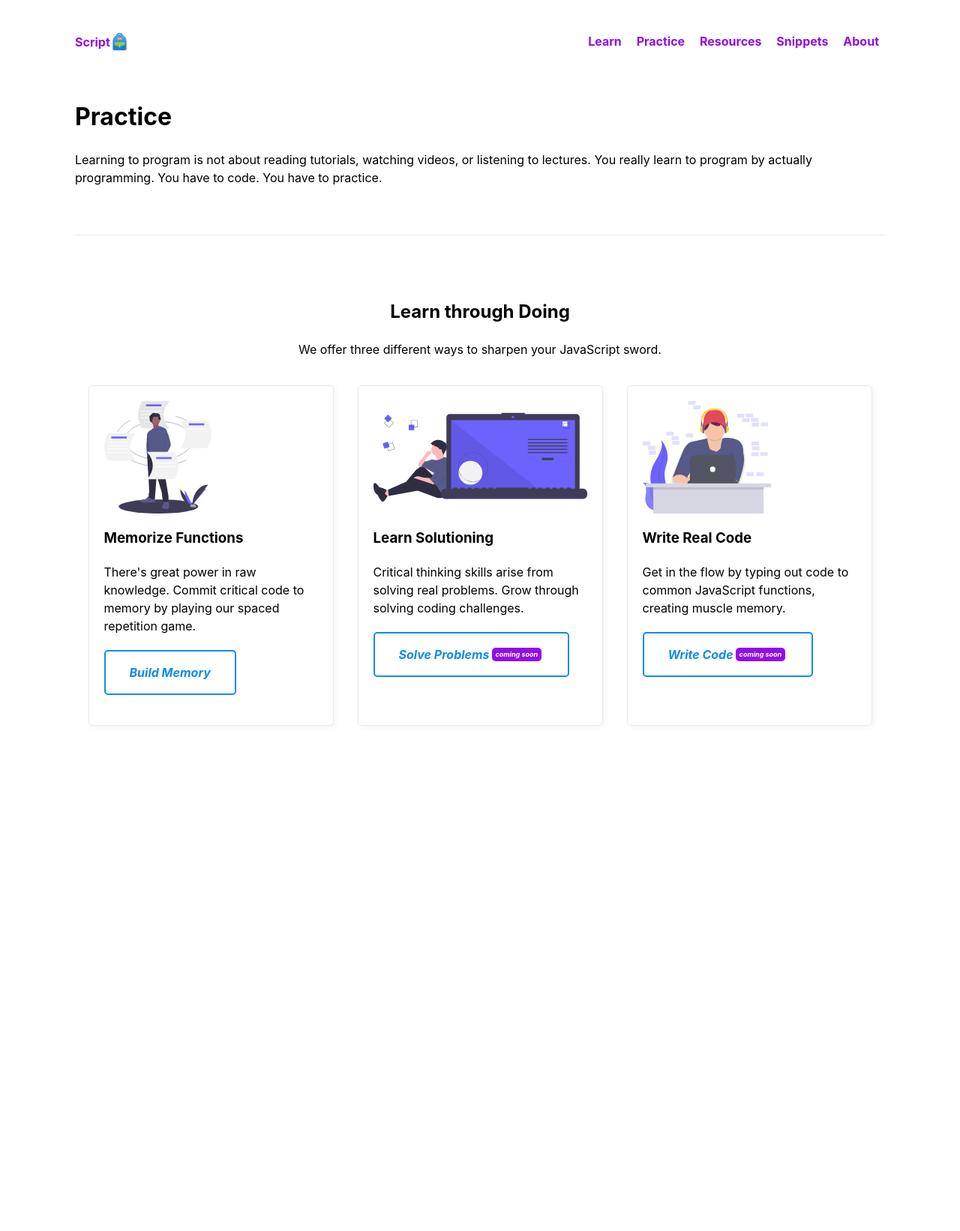
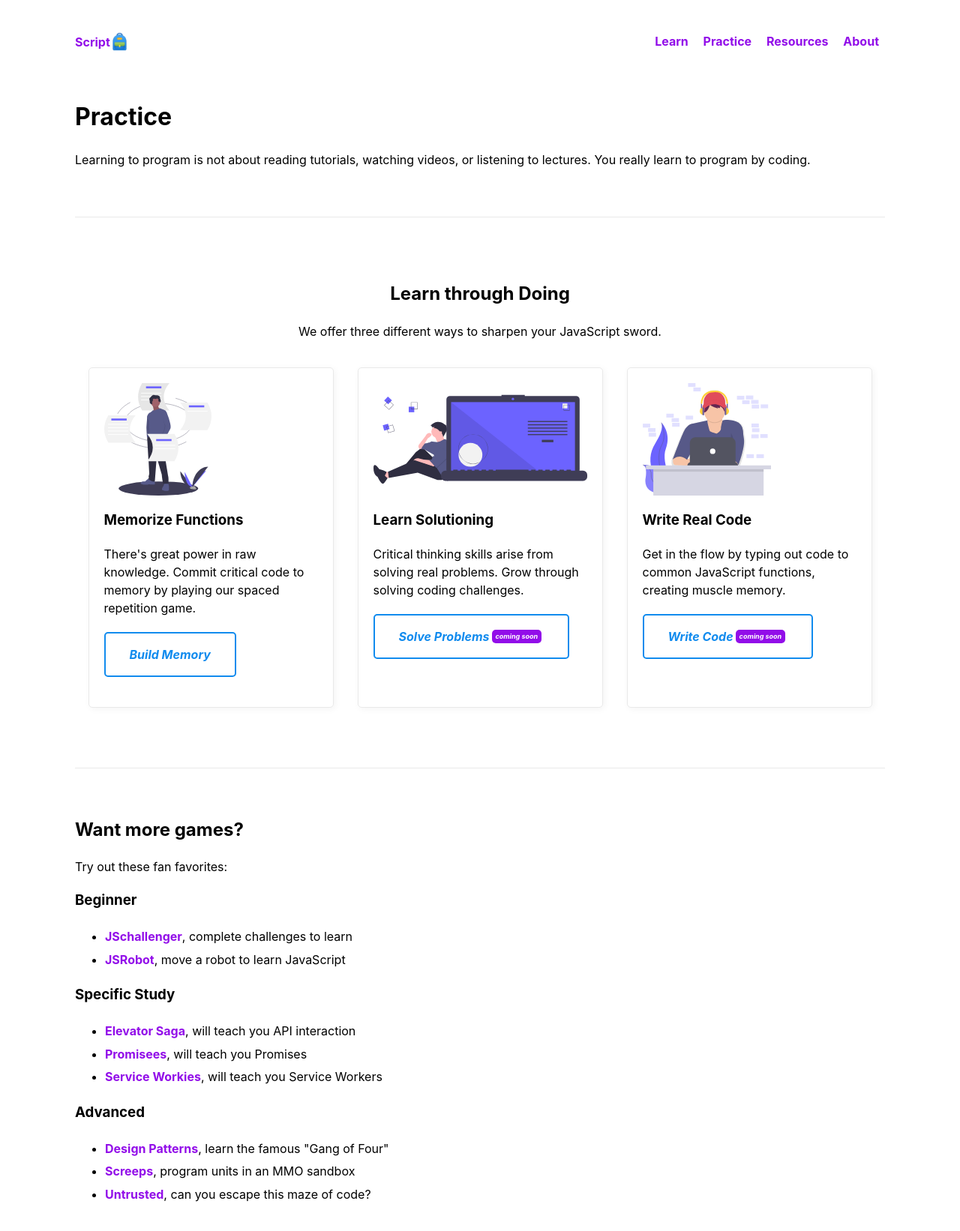
Before and after one commit to rchillard/script.schule, a plain HTML site: page practice.html in a window 1280 px wide. Shown: the whole page at 75% size. Before the commit the page ends 1024 px from the top, so only its background shows below. Drawn offline with Linux system fonts and the light colour scheme.

Commit message:
Add card flipper (#2)
* Basic card flipper created as work in progress

* Add hover styling for easy, medium, and hard difficulty radio buttons

* Add WIP of card flipper

* Breakout memorizer as separate file from questioner

* WIP of loading JSON data for questions into DOM

* WIP of loading questions and next test date from local storage

* Update styles for better UX on card hover, remove unnecessary buttons

* Basic WIP working for loading data, going to next question

* Fix event delegation bug and animation oddity

* Add collection of additional games

* Add Shoelace to resources page

* Remove snippets link from all pages

```diff
--- a/practice.html
+++ b/practice.html
@@ -41,7 +41,6 @@
           </ul>
         </li>
         <li><a href="resources.html">Resources</a></li>
-          <li><a href="snippets.html">Snippets</a></li>
         <li><a href="about.html">About</a></li>
       </ul>
     </nav>
@@ -49,8 +48,8 @@
   <main>
     <h1>Practice</h1>
     <p>
-      Learning to program is not about reading tutorials, watching videos, or listening to lectures.  You really learn to program by actually programming.
-      You have to code.  You have to practice.
+      Learning to program is not about reading tutorials, watching videos, or listening to lectures. You really learn to
+      program by coding.
     </p>
     <hr>
     <section>
@@ -59,9 +58,11 @@
         <p>We offer three different ways to sharpen your JavaScript sword.</p>
       </header>
       <aside>
-        <img alt="programmer with flash cards whirling around their head" src="img/undraw_Memory_storage_reh0.svg" height="150">
+        <img alt="programmer with flash cards whirling around their head" src="img/undraw_Memory_storage_reh0.svg"
+          height="150">
         <h3>Memorize Functions</h3>
-        <p>There's great power in raw knowledge.  Commit critical code to memory by playing our spaced repetition game.</p>
+        <p>There's great power in raw knowledge. Commit critical code to memory by playing our spaced repetition game.
+        </p>
         <p>
           <a href="practice-building-memory.html"><em>Build Memory</em></a>
         </p>
@@ -69,7 +70,7 @@
       <aside>
         <img alt="programmer thinking about a problem" src="img/undraw_code_thinking_1jeh.svg" height="150">
         <h3>Learn Solutioning</h3>
-        <p>Critical thinking skills arise from solving real problems.  Grow through solving coding challenges.</p>
+        <p>Critical thinking skills arise from solving real problems. Grow through solving coding challenges.</p>
         <p>
           <a href="#"><em>Solve Problems<sup>coming soon</sup></em></a>
         </p>
@@ -83,6 +84,29 @@
         </p>
       </aside>
     </section>
+    <hr>
+    <article>
+      <h2>Want more games?</h2>
+
+      <p>Try out these fan favorites:</p>
+      <h3>Beginner</h3>
+      <ul>
+        <li><a href="https://www.jschallenger.com/">JSchallenger</a>, complete challenges to learn</li>
+        <li><a href="https://lab.reaal.me/jsrobot/">JSRobot</a>, move a robot to learn JavaScript</li>
+      </ul>
+      <h3>Specific Study</h3>
+      <ul>
+        <li><a href="https://play.elevatorsaga.com/">Elevator Saga</a>, will teach you API interaction</li>
+        <li><a href="https://bevacqua.github.io/promisees/">Promisees</a>, will teach you Promises</li>
+        <li><a href="https://serviceworkies.com/">Service Workies</a>, will teach you Service Workers</li>
+      </ul>
+      <h3>Advanced</h3>
+      <ul>
+        <li><a href="https://designpatternsgame.com/">Design Patterns</a>, learn the famous "Gang of Four"</li>
+        <li><a href="https://screeps.com/">Screeps</a>, program units in an MMO sandbox</li>
+        <li><a href="https://alexnisnevich.github.io/untrusted/">Untrusted</a>, can you escape this maze of code?</li>
+      </ul>
+    </article>
   </main>
   <footer>
 
```
Also changed, not shown: about.html (+0 -1 lines), index.html (+0 -1 lines), learn.html (+0 -1 lines), practice-building-memory.html (+0 -1 lines), practice-writing-javascript.html (+0 -1 lines), resources.html (+5 -2 lines), snippets.html (deleted, +0 -62 lines). Lines whose indentation alone changed are shown as unchanged.
